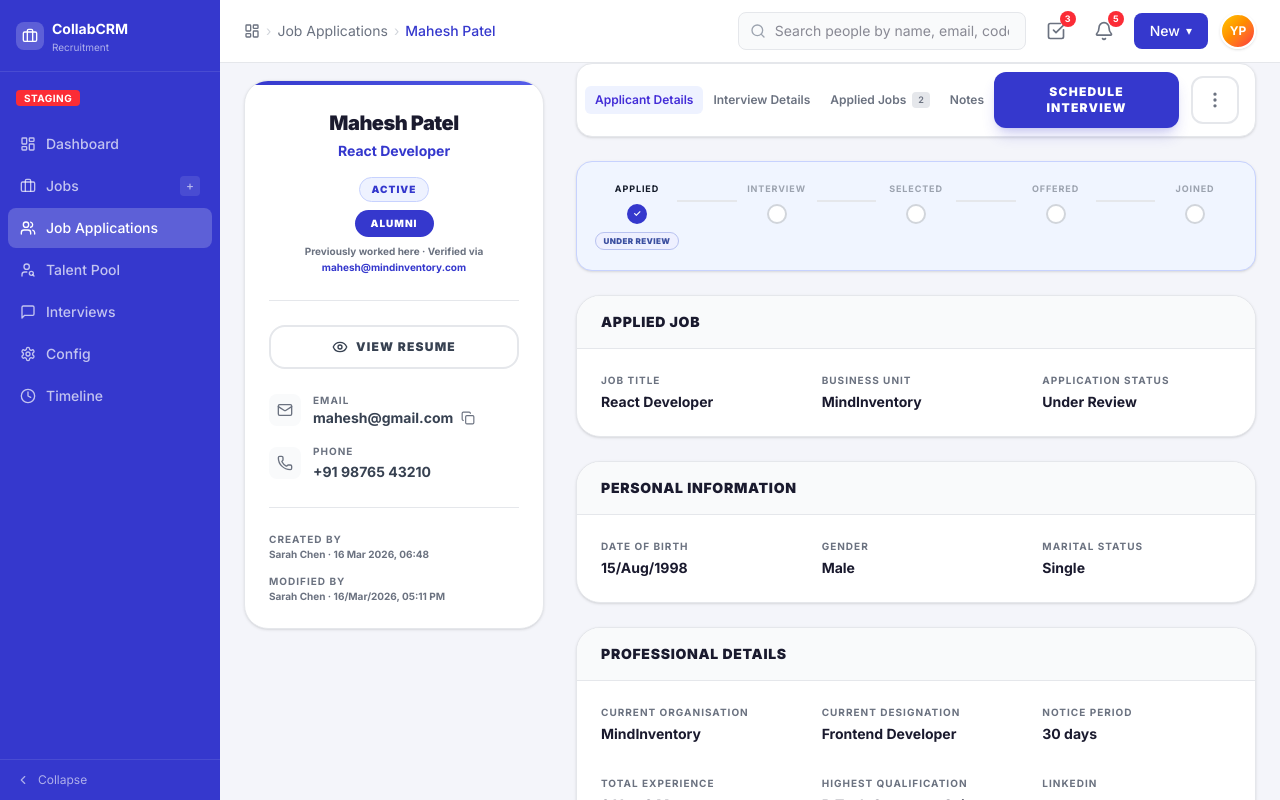
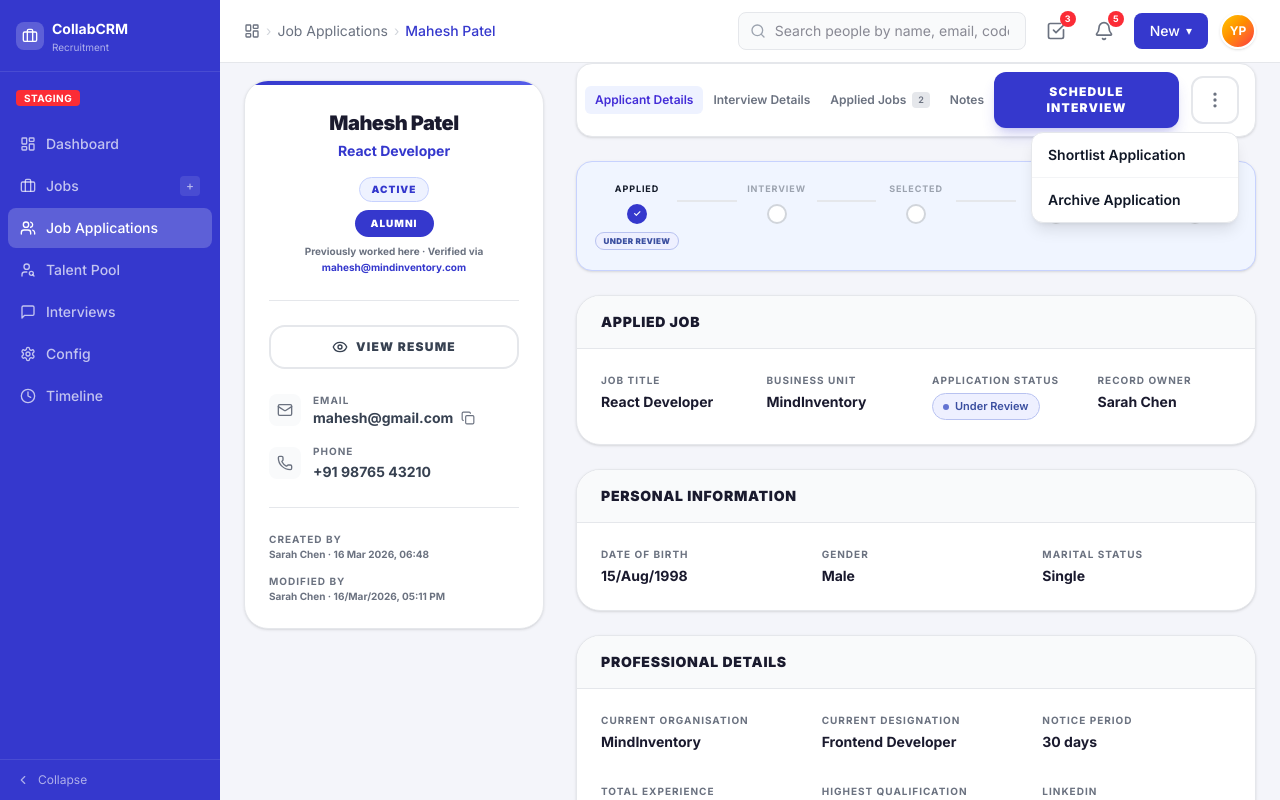
Before and after one commit to yashangvyas-cyber/CollabCareers, a React (Vite) app: page /crm/candidates/1 in a window 1280 px wide. Both pictures are taken after a click on the button 1215 px from the left and 100 px from the top of the page. Shown: the top 800 px of the page. Built offline with nearby package versions, Linux system fonts and the light colour scheme.

Commit message:
feat: add archive application menu to candidate details and update Selected status text color

```diff
--- a/src/pages/CandidateDetailPage.tsx
+++ b/src/pages/CandidateDetailPage.tsx
@@ -31,12 +31,12 @@ function SectionHeader({ title, subtitle }: { title: string; subtitle?: string }
 const APP_STATUS_STYLE: Record<string, { border: string; text: string; bg: string; dot: string }> = {
   'Applied':               { border: 'rgb(191,219,254)', text: 'rgb(29,78,216)',   bg: 'rgb(239,246,255)', dot: 'rgb(59,130,246)'  },
   'Under Review':          { border: 'rgb(184,194,240)', text: 'rgb(59,79,160)',   bg: 'rgb(238,240,255)', dot: 'rgb(99,115,210)'  },
-  'Shortlisted':           { border: 'rgb(167,243,208)', text: 'rgb(6,95,70)',     bg: 'rgb(236,253,245)', dot: 'rgb(16,185,129)'  },
+  'Shortlisted':           { border: 'rgb(221,214,254)', text: 'rgb(109,40,217)',  bg: 'rgb(245,243,255)', dot: 'rgb(109,40,217)'  },
   'Interview in Progress': { border: 'rgb(253,230,138)', text: 'rgb(146,64,14)',   bg: 'rgb(255,251,235)', dot: 'rgb(245,158,11)'  },
   'Offered':               { border: 'rgb(125,211,252)', text: 'rgb(11,165,236)',  bg: 'rgb(240,249,255)', dot: 'rgb(11,165,236)'  },
   'Offer Accepted':        { border: 'rgb(166,243,207)', text: 'rgb(102,198,28)',  bg: 'rgb(237,252,242)', dot: 'rgb(102,198,28)'  },
   'On Hold':               { border: 'rgb(254,215,170)', text: 'rgb(181,71,8)',    bg: 'rgb(255,250,235)', dot: 'rgb(181,71,8)'    },
-  'Selected':              { border: 'rgb(171,239,198)', text: 'rgb(6,118,71)',    bg: 'rgb(236,253,243)', dot: 'rgb(23,178,106)'  },
+  'Selected':              { border: 'rgb(171,239,198)', text: 'rgb(23,178,106)',  bg: 'rgb(236,253,243)', dot: 'rgb(23,178,106)'  },
   'Rejected':              { border: 'rgb(254,205,202)', text: 'rgb(180,35,24)',   bg: 'rgb(254,243,242)', dot: 'rgb(240,68,56)'   },
   'Withdrawn':             { border: 'rgb(220,215,210)', text: 'rgb(113,104,95)',  bg: 'rgb(250,249,247)', dot: 'rgb(168,160,149)' },
   'Joined':                { border: 'rgb(213,217,235)', text: 'rgb(54,63,114)',   bg: 'rgb(248,249,252)', dot: 'rgb(78,91,166)'   },
@@ -179,6 +179,9 @@ export default function CandidateDetailPage() {
   const [activeTab, setActiveTab] = useState('Applicant Details');
   const [appliedSortDir, setAppliedSortDir] = useState<'asc' | 'desc' | null>(null);
   const [feedbackOpen, setFeedbackOpen] = useState<boolean[]>([]);
+  const [kebabOpen, setKebabOpen] = useState(false);
+  const [archiveModalOpen, setArchiveModalOpen] = useState(false);
+  const [archiveRemark, setArchiveRemark] = useState('');
 
   // Interview Details uses mock data keyed by candidateId
   const interviewData: MockInterviewDetails | null = candidateId ? (mockInterviewMap[candidateId] ?? null) : null;
@@ -370,9 +373,62 @@ export default function CandidateDetailPage() {
               <button className="bg-[#3538CD] text-white px-6 py-3 rounded-xl text-xs font-black uppercase tracking-widest hover:bg-[#3538CD] transition-all shadow-lg shadow-[#3538CD]/20">
                 Schedule Interview
               </button>
-              <button className="p-3 rounded-xl border-2 border-[#E5E7EB] hover:bg-[#F9FAFB] transition-all">
-                <MoreVertical className="w-5 h-5 text-[#6B7280]" />
-              </button>
+              <div className="relative">
+                <button
+                  className="p-3 rounded-xl border-2 border-[#E5E7EB] hover:bg-[#F9FAFB] transition-all"
+                  onClick={() => setKebabOpen(o => !o)}
+                >
+                  <MoreVertical className="w-5 h-5 text-[#6B7280]" />
+                </button>
+                {kebabOpen && (
+                  <>
+                    <div className="fixed inset-0 z-10" onClick={() => setKebabOpen(false)} />
+                    <div className="absolute right-0 top-full mt-2 w-52 bg-white rounded-xl border border-[#E5E7EB] shadow-lg z-20 overflow-hidden">
+                      <button
+                        className="w-full text-left px-4 py-3 text-sm font-semibold text-[#111827] hover:bg-[#F9FAFB] transition-colors"
+                        onClick={() => setKebabOpen(false)}
+                      >
+                        Shortlist Application
+                      </button>
+                      <button
+                        className="w-full text-left px-4 py-3 text-sm font-semibold text-[#111827] hover:bg-[#F9FAFB] transition-colors border-t border-[#F3F4F6]"
+                        onClick={() => { setKebabOpen(false); setArchiveModalOpen(true); setArchiveRemark(''); }}
+                      >
+                        Archive Application
+                      </button>
+                    </div>
+                  </>
+                )}
+              </div>
+              {archiveModalOpen && (
+                <div className="fixed inset-0 z-50 flex items-center justify-center bg-black/30">
+                  <div className="bg-white rounded-2xl shadow-xl w-[420px] p-6">
+                    <h3 className="text-sm font-black text-[#111827] uppercase tracking-wider mb-1">Archive Application</h3>
+                    <p className="text-xs text-[#6B7280] mb-4">Add an optional remark before archiving.</p>
+                    <textarea
+                      className="w-full border border-[#E5E7EB] rounded-xl px-3 py-2.5 text-sm text-[#111827] placeholder:text-[#9CA3AF] resize-none focus:outline-none focus:ring-2 focus:ring-[#3538CD]/30 focus:border-[#3538CD]"
+                      rows={3}
+                      placeholder="Remark (optional)"
+                      value={archiveRemark}
+                      onChange={e => setArchiveRemark(e.target.value)}
+                    />
+                    <div className="flex justify-end gap-3 mt-4">
+                      <button
+                        className="px-4 py-2 text-xs font-bold text-[#6B7280] hover:text-[#111827] transition-colors"
+                        onClick={() => setArchiveModalOpen(false)}
+                      >
+                        Cancel
+                      </button>
+                      <button
+                        className="px-5 py-2 bg-[#3538CD] text-white text-xs font-black uppercase tracking-wider rounded-xl hover:bg-[#2d30b0] transition-colors"
+                        onClick={() => setArchiveModalOpen(false)}
+                      >
+                        Archive
+                      </button>
+                    </div>
+                  </div>
+                </div>
+              )}
             </div>
           </div>
 
@@ -435,10 +491,23 @@ export default function CandidateDetailPage() {
                 {appliedJob && (
                   <div className="bg-white rounded-3xl border border-[#E5E7EB] shadow-sm overflow-hidden">
                     <SectionHeader title="Applied Job" />
-                    <div className="p-6 grid grid-cols-3 gap-8">
+                    <div className="p-6 grid grid-cols-4 gap-8">
                       <DetailField label="Job Title" value={appliedJob.title} />
                       <DetailField label="Business Unit" value={appliedJob.businessUnit} />
-                      <DetailField label="Application Status" value={latestApp?.status} />
+                      <div className="space-y-1">
+                        <p className="text-[10px] font-bold text-[#6B7280] uppercase tracking-widest">Application Status</p>
+                        {latestApp?.status ? (() => {
+                          const s = APP_STATUS_STYLE[latestApp.status] ?? { border: 'rgb(229,231,235)', text: 'rgb(107,114,128)', bg: 'rgb(249,250,251)', dot: 'rgb(156,163,175)' };
+                          return (
+                            <span className="inline-flex items-center gap-1.5 px-2.5 py-1 rounded-full text-[11px] font-semibold border"
+                              style={{ background: s.bg, color: s.text, borderColor: s.border }}>
+                              <span className="w-1.5 h-1.5 rounded-full flex-shrink-0" style={{ background: s.dot }} />
+                              {latestApp.status}
+                            </span>
+                          );
+                        })() : <p className="text-sm font-bold text-[#1A1A2E]">–</p>}
+                      </div>
+                      <DetailField label="Record Owner" value={candidate?.recordOwner} />
                     </div>
                   </div>
                 )}
@@ -529,7 +598,7 @@ export default function CandidateDetailPage() {
                 {/* Source Information */}
                 <div className="bg-white rounded-3xl border border-[#E5E7EB] shadow-sm overflow-hidden">
                   <SectionHeader title="Source Information" />
-                  <div className="p-6 grid grid-cols-4 gap-8">
+                  <div className="p-6 grid grid-cols-2 gap-8">
                     <div className="space-y-1">
                       <p className="text-[10px] font-bold text-[#6B7280] uppercase tracking-widest">Source</p>
                       {candidate?.source ? (
@@ -541,8 +610,6 @@ export default function CandidateDetailPage() {
                       )}
                     </div>
                     <DetailField label="Source Remark" value={candidate?.sourceRemark} />
-                    <DetailField label="Business Unit" value={candidate?.businessUnit} />
-                    <DetailField label="Record Owner" value={candidate?.recordOwner} />
                   </div>
                 </div>
 
--- a/src/pages/JobApplicationsPage.tsx
+++ b/src/pages/JobApplicationsPage.tsx
@@ -9,7 +9,7 @@ import { useApp } from '../store/AppContext';
 
 // ── Terminal chip colour definitions ──────────────────────────────────────────
 const TERMINAL_CHIPS = [
-  { status: 'Selected',       border: 'rgb(171,239,198)', text: 'rgb(6,118,71)',    bg: 'rgb(236,253,243)', dot: 'rgb(23,178,106)'  },
+  { status: 'Selected',       border: 'rgb(171,239,198)', text: 'rgb(23,178,106)', bg: 'rgb(236,253,243)', dot: 'rgb(23,178,106)'  },
   { status: 'Rejected',       border: 'rgb(254,205,202)', text: 'rgb(180,35,24)',   bg: 'rgb(254,243,242)', dot: 'rgb(240,68,56)'   },
   { status: 'Withdrawn',      border: 'rgb(220,215,210)', text: 'rgb(113,104,95)',  bg: 'rgb(250,249,247)', dot: 'rgb(168,160,149)' },
   { status: 'Joined',         border: 'rgb(213,217,235)', text: 'rgb(54,63,114)',   bg: 'rgb(248,249,252)', dot: 'rgb(78,91,166)'   },
@@ -28,7 +28,7 @@ const displayAppStatus = (s: string) => APP_STATUS_DISPLAY[s] ?? s;
 const APP_STATUS_STYLE: Record<string, { border: string; text: string; bg: string; dot: string }> = {
   'Applied':               { border: 'rgb(191,219,254)', text: 'rgb(29,78,216)',  bg: 'rgb(239,246,255)', dot: 'rgb(59,130,246)'  },
   'Under Review':          { border: 'rgb(184,194,240)', text: 'rgb(59,79,160)',  bg: 'rgb(238,240,255)', dot: 'rgb(99,115,210)'  },
-  'Shortlisted':           { border: 'rgb(167,243,208)', text: 'rgb(6,95,70)',    bg: 'rgb(236,253,245)', dot: 'rgb(16,185,129)'  },
+  'Shortlisted':           { border: 'rgb(221,214,254)', text: 'rgb(109,40,217)', bg: 'rgb(245,243,255)', dot: 'rgb(109,40,217)'  },
   'Interview in Progress': { border: 'rgb(253,230,138)', text: 'rgb(146,64,14)',  bg: 'rgb(255,251,235)', dot: 'rgb(245,158,11)'  },
   'Offered':               { border: 'rgb(125,211,252)', text: 'rgb(11,165,236)', bg: 'rgb(240,249,255)', dot: 'rgb(11,165,236)'  },
   'Offer Made':            { border: 'rgb(125,211,252)', text: 'rgb(11,165,236)', bg: 'rgb(240,249,255)', dot: 'rgb(11,165,236)'  },
--- a/src/pages/TalentPoolDetailsPage.tsx
+++ b/src/pages/TalentPoolDetailsPage.tsx
@@ -51,12 +51,12 @@ const inviteStatusStyle: Record<TalentInviteStatus, { pill: string; label: strin
 const APP_STATUS_STYLE: Record<string, { border: string; text: string; bg: string; dot: string }> = {
   'Applied':               { border: 'rgb(191,219,254)', text: 'rgb(29,78,216)',   bg: 'rgb(239,246,255)', dot: 'rgb(59,130,246)'  },
   'Under Review':          { border: 'rgb(184,194,240)', text: 'rgb(59,79,160)',   bg: 'rgb(238,240,255)', dot: 'rgb(99,115,210)'  },
-  'Shortlisted':           { border: 'rgb(167,243,208)', text: 'rgb(6,95,70)',     bg: 'rgb(236,253,245)', dot: 'rgb(16,185,129)'  },
+  'Shortlisted':           { border: 'rgb(221,214,254)', text: 'rgb(109,40,217)',  bg: 'rgb(245,243,255)', dot: 'rgb(109,40,217)'  },
   'Interview in Progress': { border: 'rgb(253,230,138)', text: 'rgb(146,64,14)',   bg: 'rgb(255,251,235)', dot: 'rgb(245,158,11)'  },
   'Offered':               { border: 'rgb(125,211,252)', text: 'rgb(11,165,236)',  bg: 'rgb(240,249,255)', dot: 'rgb(11,165,236)'  },
   'Offer Accepted':        { border: 'rgb(166,243,207)', text: 'rgb(102,198,28)',  bg: 'rgb(237,252,242)', dot: 'rgb(102,198,28)'  },
   'On Hold':               { border: 'rgb(254,215,170)', text: 'rgb(181,71,8)',    bg: 'rgb(255,250,235)', dot: 'rgb(181,71,8)'    },
-  'Selected':              { border: 'rgb(171,239,198)', text: 'rgb(6,118,71)',    bg: 'rgb(236,253,243)', dot: 'rgb(23,178,106)'  },
+  'Selected':              { border: 'rgb(171,239,198)', text: 'rgb(23,178,106)', bg: 'rgb(236,253,243)', dot: 'rgb(23,178,106)'  },
   'Rejected':              { border: 'rgb(254,205,202)', text: 'rgb(180,35,24)',   bg: 'rgb(254,243,242)', dot: 'rgb(240,68,56)'   },
   'Withdrawn':             { border: 'rgb(220,215,210)', text: 'rgb(113,104,95)',  bg: 'rgb(250,249,247)', dot: 'rgb(168,160,149)' },
   'Joined':                { border: 'rgb(213,217,235)', text: 'rgb(54,63,114)',   bg: 'rgb(248,249,252)', dot: 'rgb(78,91,166)'   },
```
